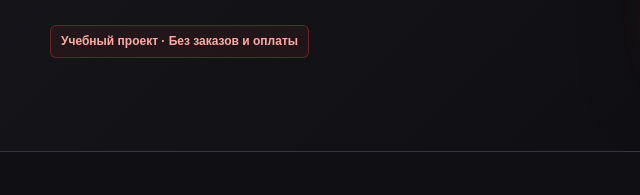
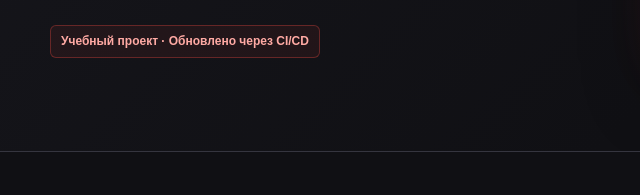
Before and after one commit to WaseL46/my-landing, a website: page index.html in a window 1280 px wide. Shown: the part 592-787 px from the top of the page, 0-640 px from the left. Drawn offline with Linux system fonts and the light colour scheme.

Commit message:
Проверка автодеплоя: обновлён текст значка CI/CD

```diff
--- a/index.html
+++ b/index.html
@@ -56,7 +56,7 @@
             <a class="button" href="#calculator">Рассчитать стоимость MMR ↗</a>
             <a class="button secondary" href="#bestsellers">Посмотреть предложения</a>
           </div>
-          <span class="badge">Учебный проект · Без заказов и оплаты</span>
+          <span class="badge">Учебный проект · Обновлено через CI/CD</span>
         </div>
 
         <!-- Калькулятор: проверка данных и доступный результат -->
```
